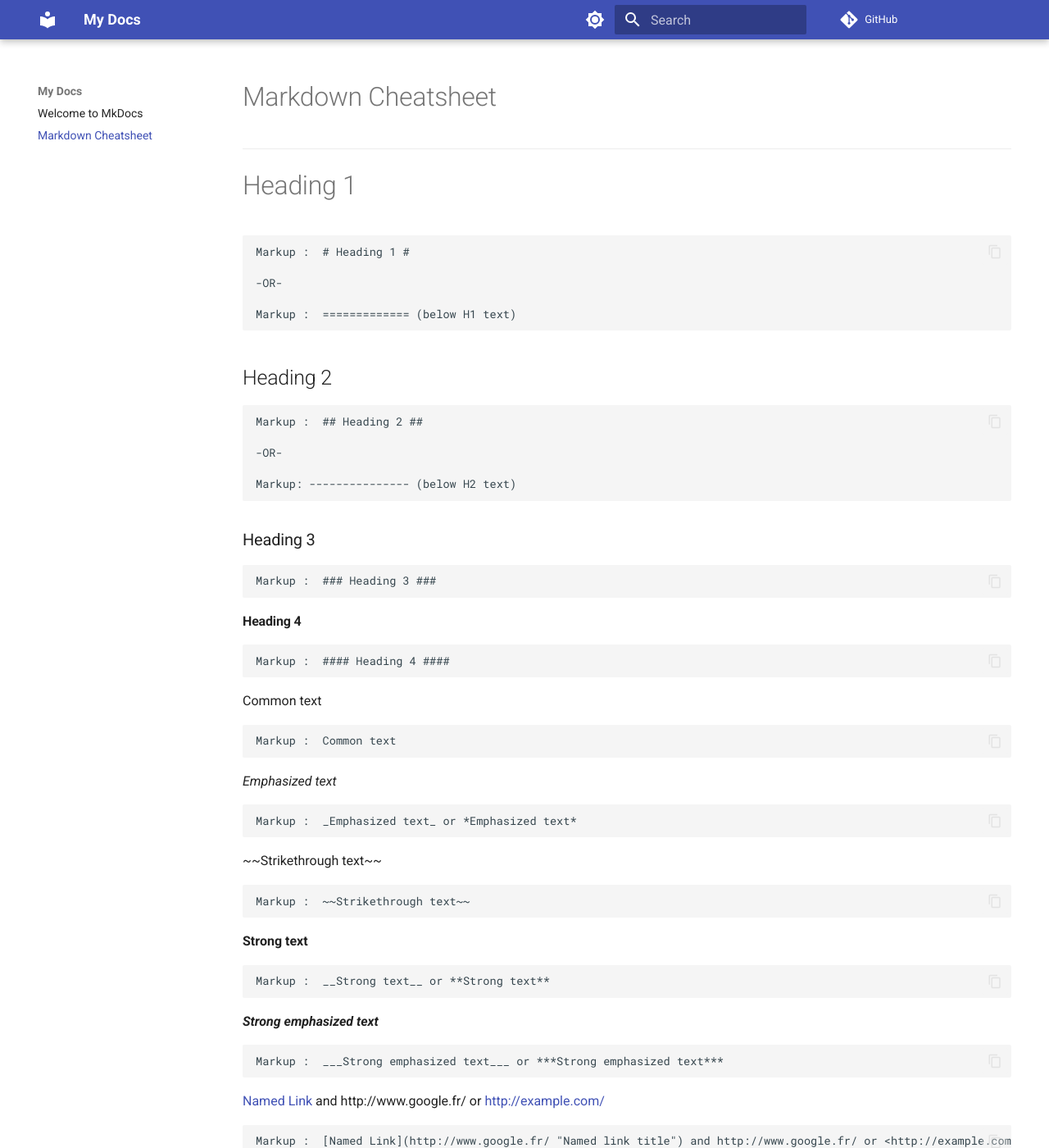
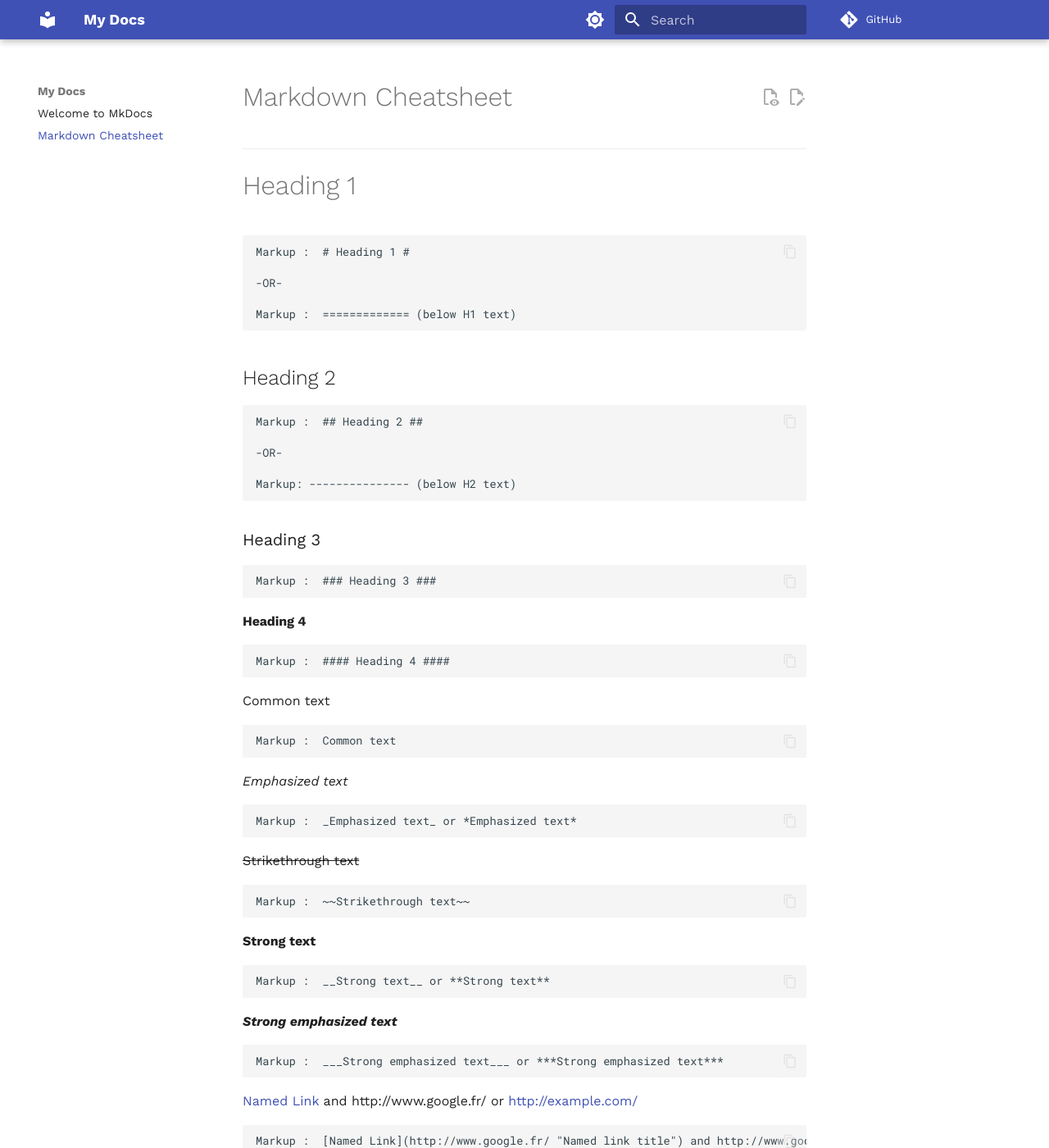
Before and after one commit to an1shthomas/docs, an MkDocs documentation site: the page built from docs/cheatsheet.md, in a window 1280 px wide and 1400 px high. Shown: the whole window at 82% size. Built offline with MkDocs 1.6.1 and Material for MkDocs 9.7.7, drawn with Linux system fonts in a browser that asks for light colours; emoji names are drawn with the system emoji font; comment, search, counter and statistics services are not loaded; some of the changed text lies outside the part shown.

Commit message:
Code refactoring

```diff
--- a/mkdocs.yml
+++ b/mkdocs.yml
@@ -4,15 +4,18 @@ theme:
   name: material
   features:
     - navigation.sections
-    - navigation.footer
     - navigation.instant
-    - navigation.top
-    - toc.integrate
     - search.suggest
     - search.highlight
-    - content.tabs.link
     - content.code.annotation
     - content.code.copy
+    - content.action.edit
+    - content.action.view
+
+  font:
+    text: Work Sans
+
+
   language: en
   palette:
     - scheme: default
@@ -26,6 +29,13 @@ theme:
 
 
 markdown_extensions:
+  - pymdownx.keys
+  - pymdownx.smartsymbols
+  - pymdownx.tilde
+  - pymdownx.saneheaders
+  - pymdownx.betterem
+  - toc:
+      permalink: "#"
   - pymdownx.highlight:
       anchor_linenums: true
   - pymdownx.inlinehilite
```
